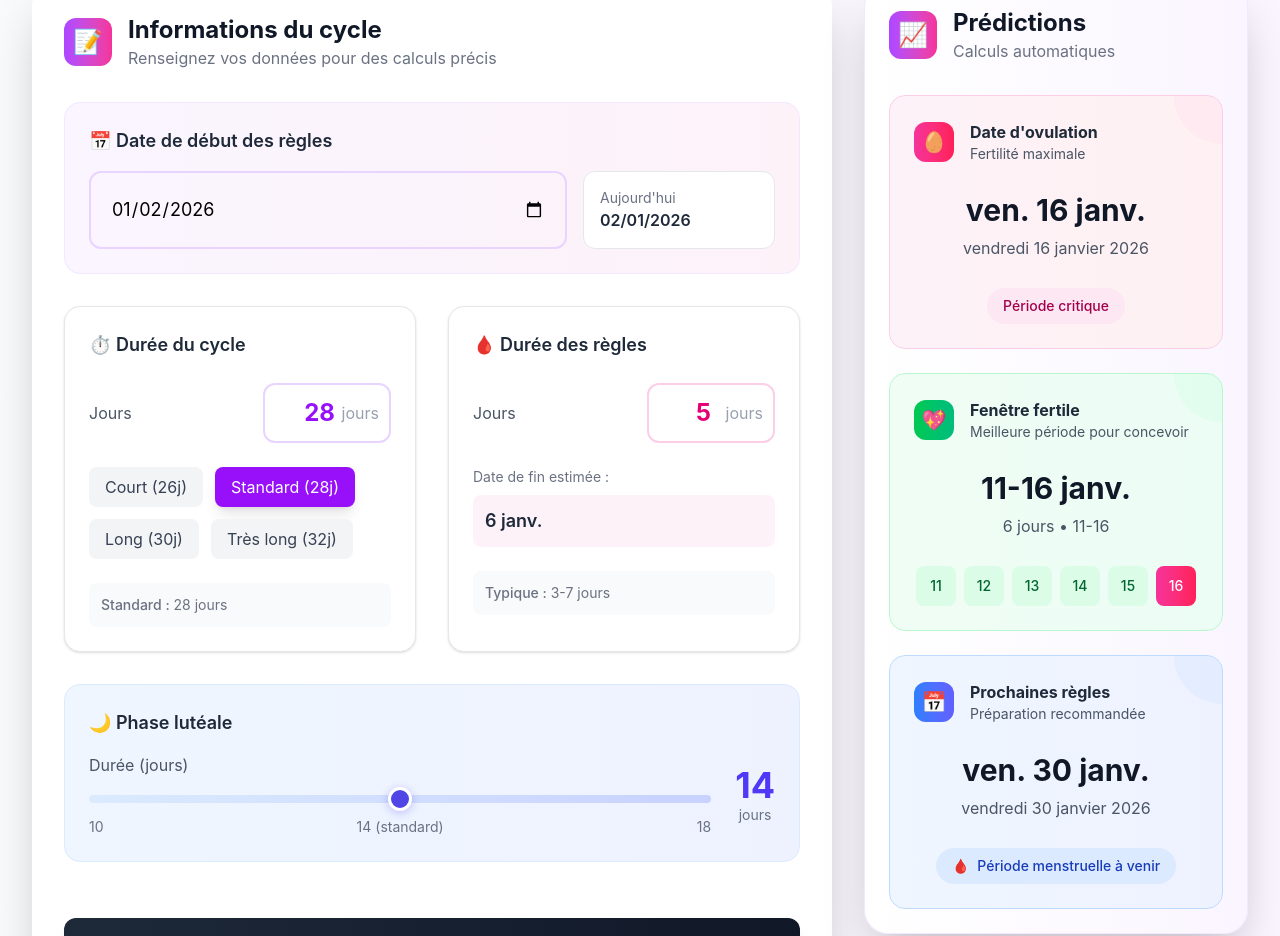
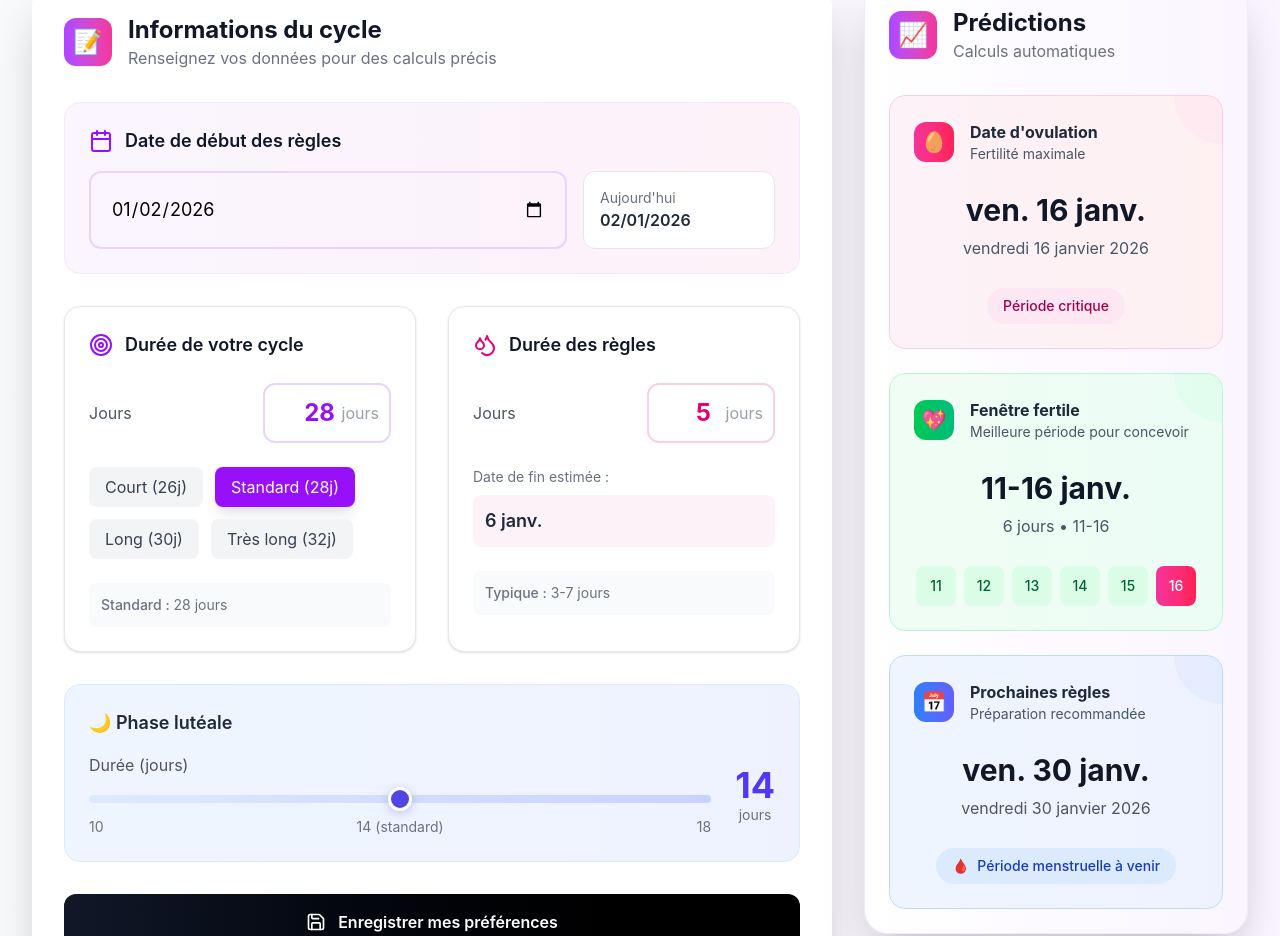
Before and after one commit to ImRanto/menstruel-cycle-tracker, a Next.js app: page / in a window 1280 px wide. Shown: the part 620-1556 px from the top of the page. Built offline with nearby package versions, Linux system fonts and the light colour scheme.

Commit message:
feat: enhance CycleCalculator with lucide icons for improved UI elements

```diff
--- a/src/app/components/CycleCalculator.tsx
+++ b/src/app/components/CycleCalculator.tsx
@@ -10,6 +10,7 @@ import {
 import CycleCalendar from "./CycleCalendar";
 import CycleStats from "./CycleStats";
 import PhaseIndicator from "./PhaseIndicator";
+import { Calendar, Droplets, Save, Target } from "lucide-react";
 
 const CycleCalculator: React.FC = () => {
   const today = new Date().toISOString().split("T")[0];
@@ -135,9 +136,12 @@ const CycleCalculator: React.FC = () => {
               <form className="space-y-8">
                 {/* Date de début */}
                 <div className="bg-linear-to-r from-purple-50 to-pink-50 p-6 rounded-2xl border border-purple-100">
-                  <label className="block text-lg font-semibold text-gray-800 mb-4">
-                    📅 Date de début des règles
-                  </label>
+                  <div className="flex items-center gap-3 mb-4">
+                    <Calendar className="w-6 h-6 text-purple-600" />
+                    <h3 className="text-lg font-semibold text-gray-900">
+                      Date de début des règles
+                    </h3>
+                  </div>
                   <div className="flex flex-col sm:flex-row gap-4">
                     <input
                       type="date"
@@ -160,9 +164,12 @@ const CycleCalculator: React.FC = () => {
                 <div className="grid grid-cols-1 md:grid-cols-2 gap-8">
                   {/* Durée du cycle */}
                   <div className="bg-white p-6 rounded-2xl border border-gray-200 shadow-sm">
-                    <label className="block text-lg font-semibold text-gray-800 mb-6">
-                      ⏱️ Durée du cycle
-                    </label>
+                    <div className="flex items-center gap-3 mb-6">
+                      <Target className="w-6 h-6 text-purple-600" />
+                      <h3 className="text-lg font-semibold text-gray-900">
+                        Durée de votre cycle
+                      </h3>
+                    </div>
 
                     <div className="mb-6">
                       <div className="flex items-center justify-between mb-4">
@@ -208,9 +215,12 @@ const CycleCalculator: React.FC = () => {
 
                   {/* Durée des règles */}
                   <div className="bg-white p-6 rounded-2xl border border-gray-200 shadow-sm">
-                    <label className="block text-lg font-semibold text-gray-800 mb-6">
-                      🩸 Durée des règles
-                    </label>
+                    <div className="flex items-center gap-3 mb-6">
+                      <Droplets className="w-6 h-6 text-pink-600" />
+                      <h3 className="text-lg font-semibold text-gray-900">
+                        Durée des règles
+                      </h3>
+                    </div>
 
                     <div className="mb-6">
                       <div className="flex items-center justify-between mb-4">
@@ -282,17 +292,15 @@ const CycleCalculator: React.FC = () => {
                 </div>
 
                 {/* Bouton d'enregistrement */}
-                <div className="pt-6">
                 <button
                   type="button"
                   id="saveButton"
                   onClick={handleSave}
-                    className="w-full bg-linear-to-r from-gray-800 to-gray-900 text-white font-semibold py-4 px-6 rounded-xl hover:from-gray-900 hover:to-black transition-all duration-300 shadow-lg hover:shadow-xl transform hover:-translate-y-1 flex items-center justify-center space-x-3"
+                  className="group w-full bg-linear-to-r from-gray-900 to-black text-white font-semibold py-4 px-6 rounded-xl hover:shadow-2xl transition-all duration-300 flex items-center justify-center gap-3 hover:-translate-y-1"
                 >
-                    <span>💾</span>
-                    <span>Enregistrer les préférences</span>
+                  <Save className="w-5 h-5 group-hover:rotate-12 transition-transform" />
+                  <span>Enregistrer mes préférences</span>
                 </button>
-                </div>
               </form>
             </div>
 
```
Lines whose indentation alone changed are shown as unchanged.
